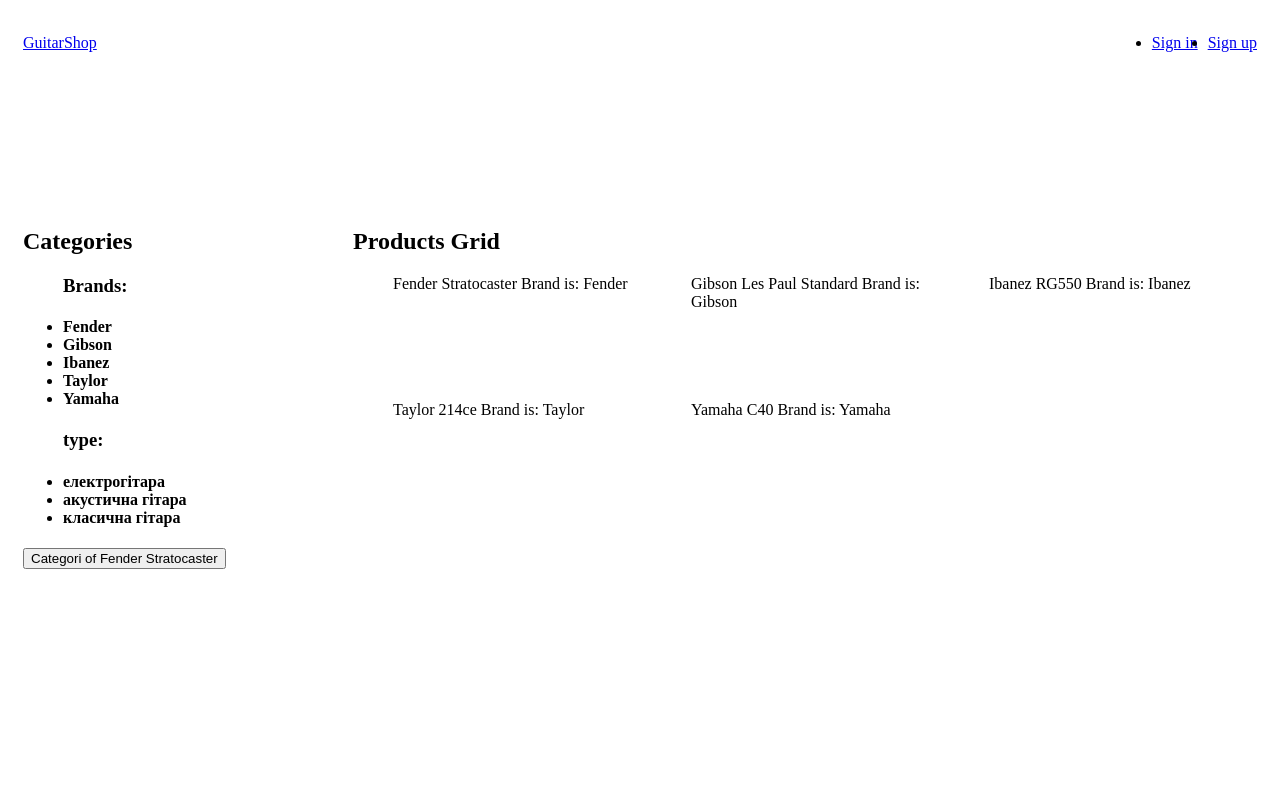
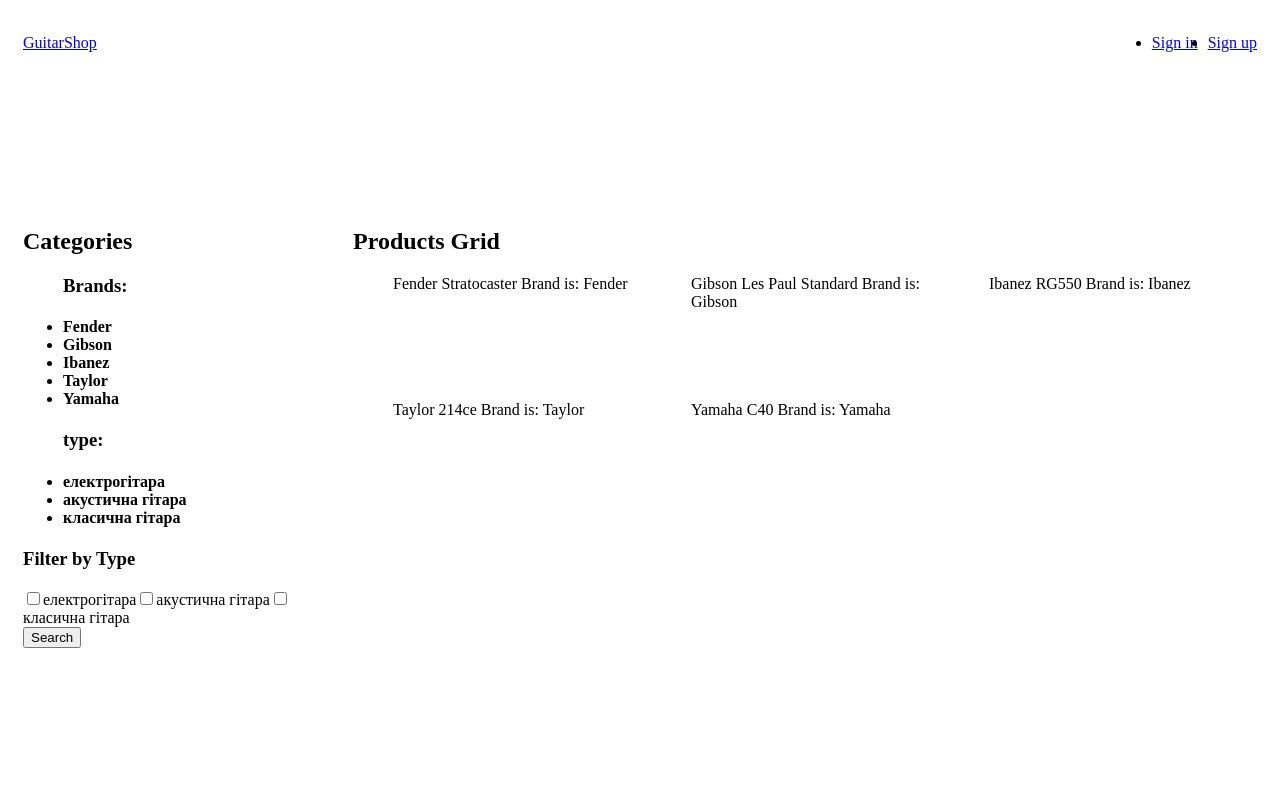
Before and after one commit to NazarZhuvaka/adminka, a React (Create React App) app: page / in a window 1280 px wide. Shown: the top 800 px of the page. Built offline with nearby package versions, Linux system fonts and the light colour scheme.

Commit message:
Add filter by type in productsGrid component; add new folder to .gitignore

```diff
--- a/src/components/Aside/index.jsx
+++ b/src/components/Aside/index.jsx
@@ -1,14 +1,32 @@
+import { useState } from 'react';
 import { productsCategories } from '../../constants'
 
 import style from './Aside.module.scss'
 
-function Aside () {
+function Aside ({ products, setFilteredProducts }) {
+  // TODO: додати більше для фільтру, зробити так, щоб фільтр був динамічним
+  // (зробити так, щоб категорії додавалися динамічно з констант)
+  const [selectedTypes, setSelectedTypes] = useState([]);
+
+  const handleTypeChange = (type) => {
+    setSelectedTypes((prev) =>
+      prev.includes(type)
+        ? prev.filter((t) => t !== type)
+        : [...prev, type]
+    );
+  };
+
   const searchProduct = () => {
-    console.log('click');
-  }
+    const filteredProducts = products.filter(({ type }) =>
+      selectedTypes.includes(type)
+    );
+    setFilteredProducts(filteredProducts);
+  };
+
   return (
     <aside className={style.sideBar}>
       <h1>Categories</h1>
+      {/* TODO: осмислити, чи потрібно все це рендерити в секції ul? */}
       <ul>
         {productsCategories.map((item, index) => {
           return (
@@ -23,7 +41,21 @@
           )
         })}
       </ul>
-      <button onClick={searchProduct}>Categori of Fender Stratocaster</button>
+      <div>
+        <h3>Filter by Type</h3>
+        {productsCategories[1].categorie.map((c) => (
+          <label key={c}>
+            <input
+              type="checkbox"
+              value={c}
+              checked={selectedTypes.includes(c)}
+              onChange={() => handleTypeChange(c)}
+            />
+            {c}
+          </label>
+        ))}
+      </div>
+      <button onClick={searchProduct}>Search</button>
     </aside>
   )
 }
--- a/src/components/ProductsGrid/index.jsx
+++ b/src/components/ProductsGrid/index.jsx
@@ -2,8 +2,7 @@
 import getProducts from '../../api/getProducts'
 import style from './Product.module.scss'
 
-function ProductsGrid () {
-  const [products, setProducts] = useState([])
+function ProductsGrid ({ products, filteredProducts, setProducts }) {
   const [loading, setLoading] = useState(false)
   const [error, setError] = useState(null)
 
@@ -29,13 +28,23 @@
       <ul className={style.productList}>
         {loading && <p>Loading...</p>}
         {error && <p>Something is wrong {error}</p>}
-        {products.map(p => {
+        {filteredProducts.length === 0 ?
+        (products.map(p => {
           return (
             <li key={p.id} className={style.productCard}>
               {p.name} Brand is: {p.brand}
             </li>
           )
-        })}
+        }))
+        :
+        (filteredProducts.map(p => {
+          return (
+            <li key={p.id} className={style.productCard}>
+              {p.name} Brand is: {p.brand}
+            </li>
+          )
+        }))
+      }
       </ul>
     </div>
   )
--- a/src/pages/HomePage/index.jsx
+++ b/src/pages/HomePage/index.jsx
@@ -1,13 +1,18 @@
+import { useState } from 'react'
 import Aside from '../../components/Aside'
 import ProductsGrid from '../../components/ProductsGrid'
 import style from './HomePage.module.scss'
 
 function HomePage () {
+  // TODO: осмислити, а чи не краще б це перенести у стору
+  const [products, setProducts] = useState([])
+  const [filteredProducts, setFilteredProducts] = useState([])
+
   return (
     <div className={style.wrapper}>
       <main className={style.main}>
-        <Aside/>
-        <ProductsGrid/>
+        <Aside products={products} setFilteredProducts={setFilteredProducts} />
+        <ProductsGrid products={products} filteredProducts={filteredProducts} setProducts={setProducts} />
       </main>
     </div>
   )
```
Also changed, not shown: 1 other file (tests, documents, lock files or other folders).
